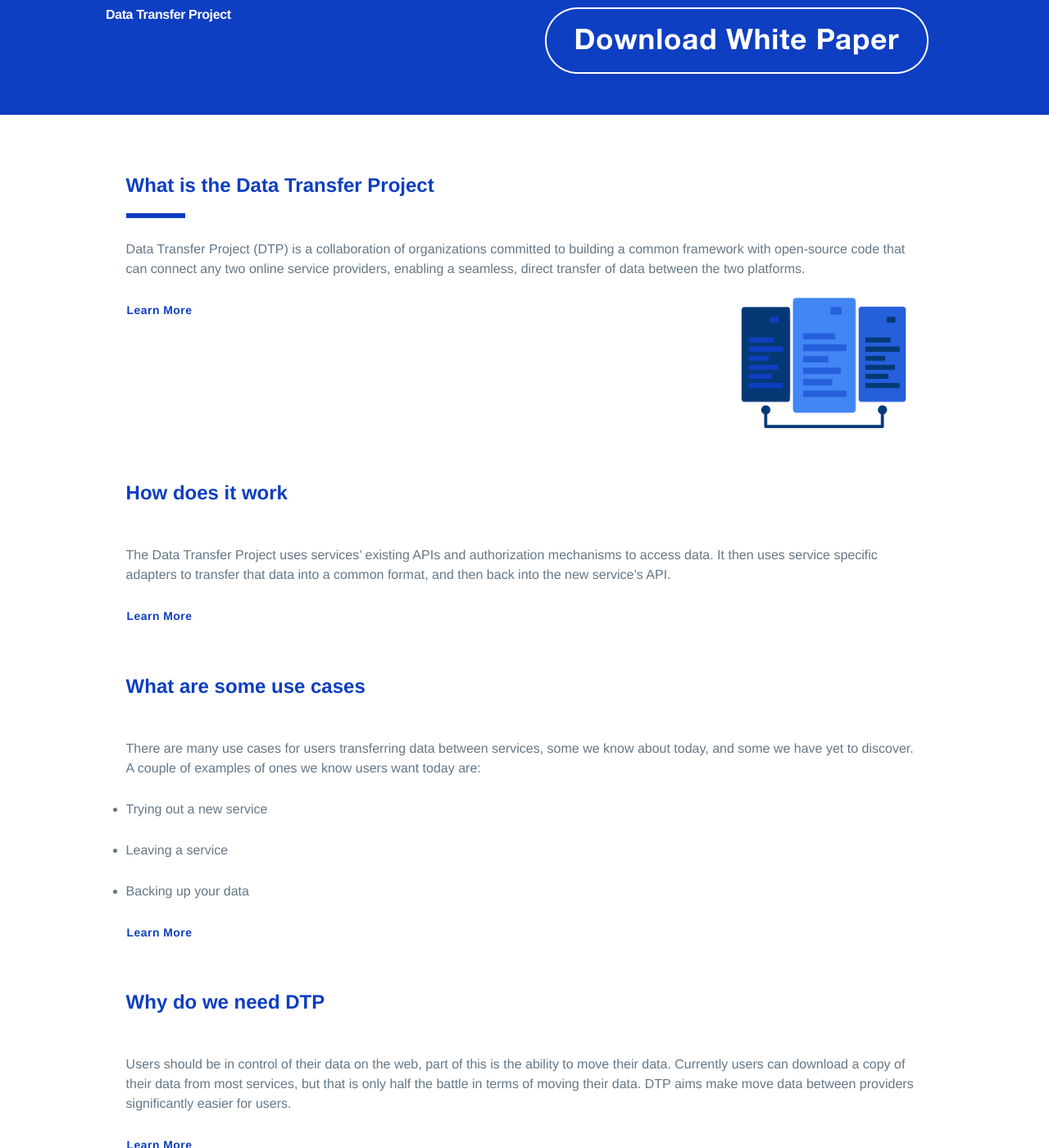
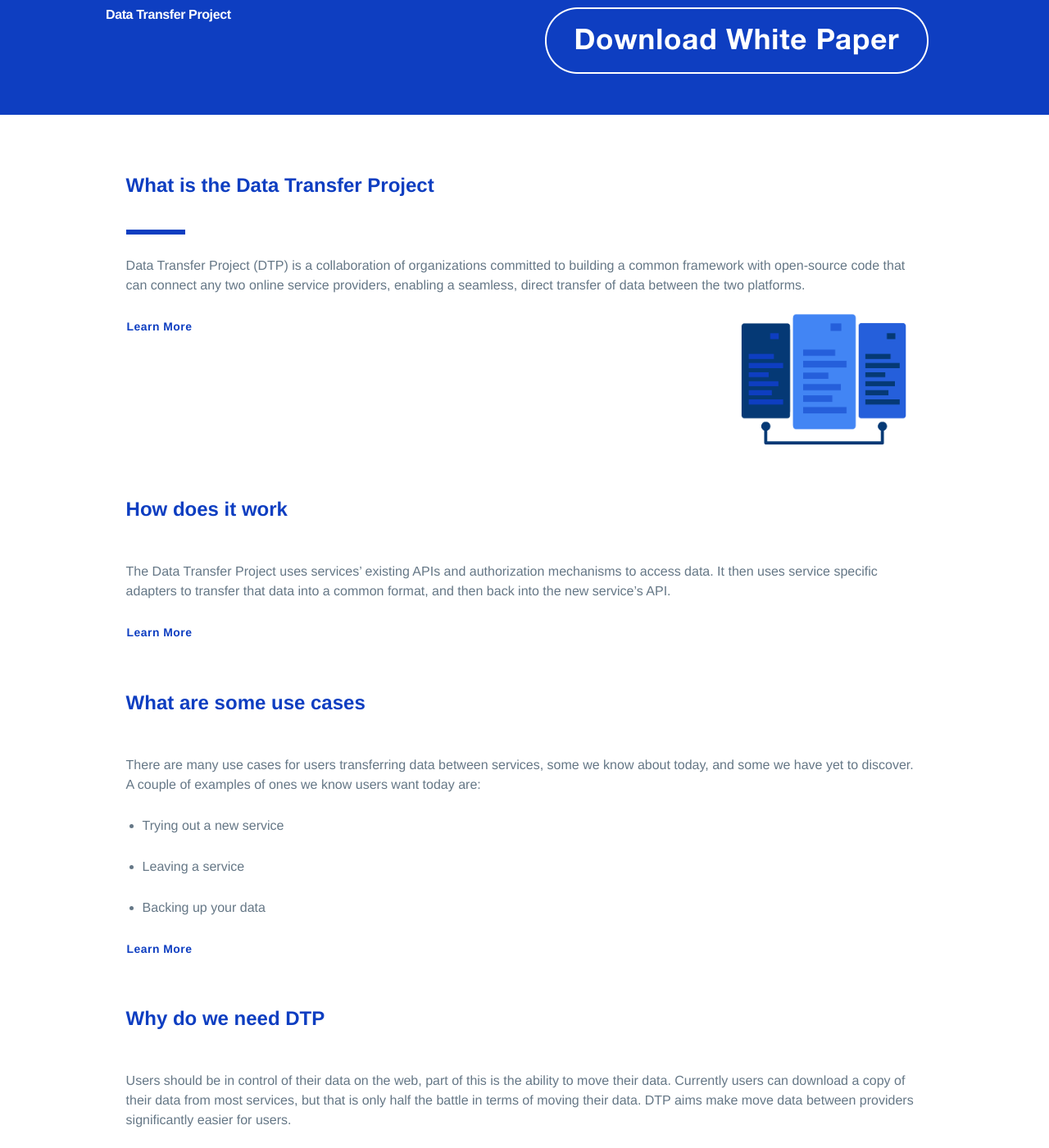
Before and after one commit to holachuy/staging-dtp, a Jekyll site: the page built from index.md, in a window 1280 px wide and 1400 px high, scrolled down 776 px. Shown: the whole window at 82% size. Built offline with Jekyll 4.4.1, drawn with Linux system fonts in a browser that asks for light colours; our own code applies the rules of GitHub Pages for plain Markdown files.

Commit message:
Update style.scss

```diff
--- a/assets/css/style.scss
+++ b/assets/css/style.scss
@@ -112,6 +112,10 @@ p, li {
     padding-top: 10px;
 }
 
+ul {
+    margin-left: 20px;
+}
+
 a {
  	color: #0e3ec1;
     text-decoration: none;
@@ -156,5 +160,4 @@ a:hover {
     height: 6px;
     width: 72px;
     background-color: #0e3ec1;
-    margin-top: -20px;
 }
```
